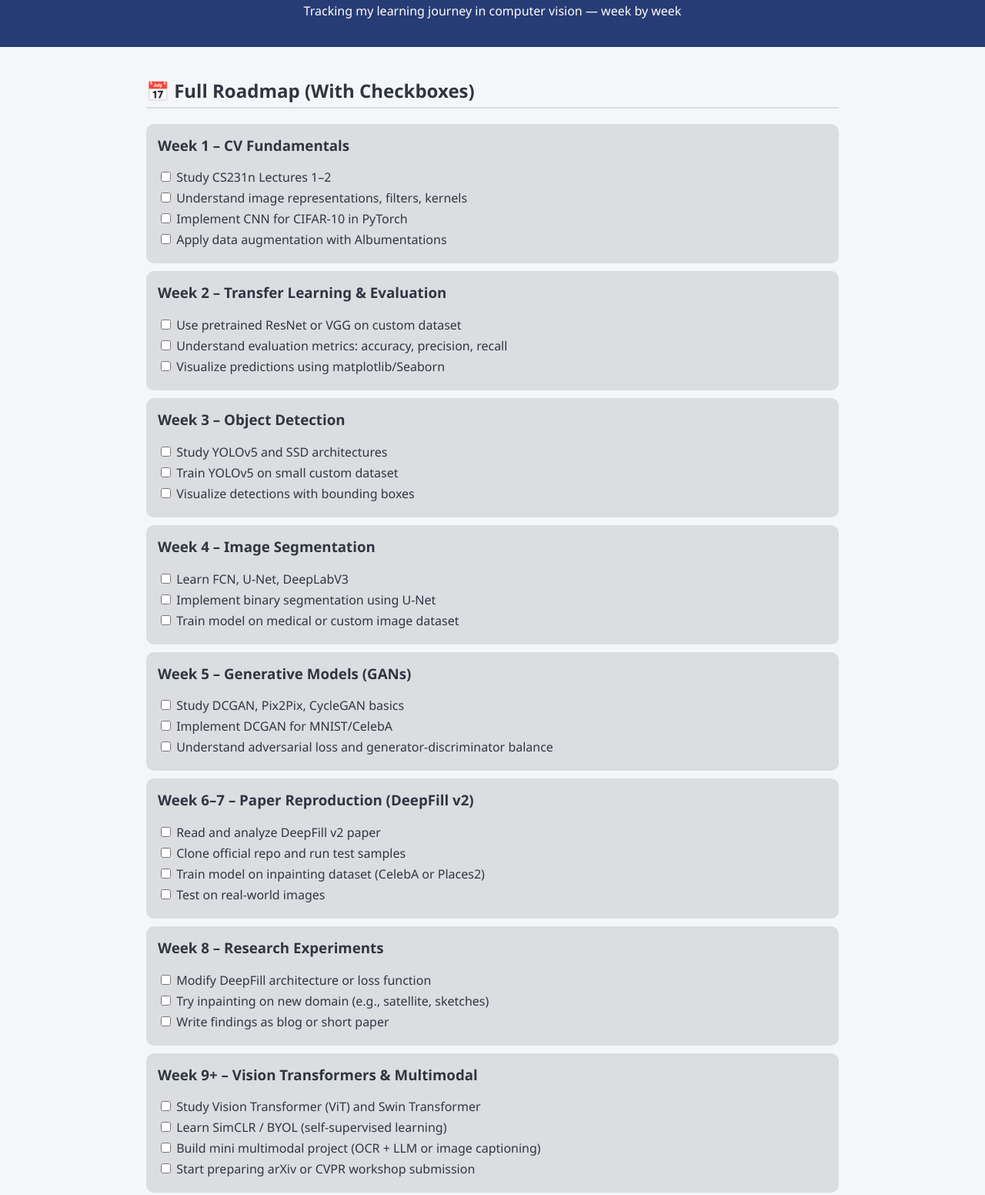
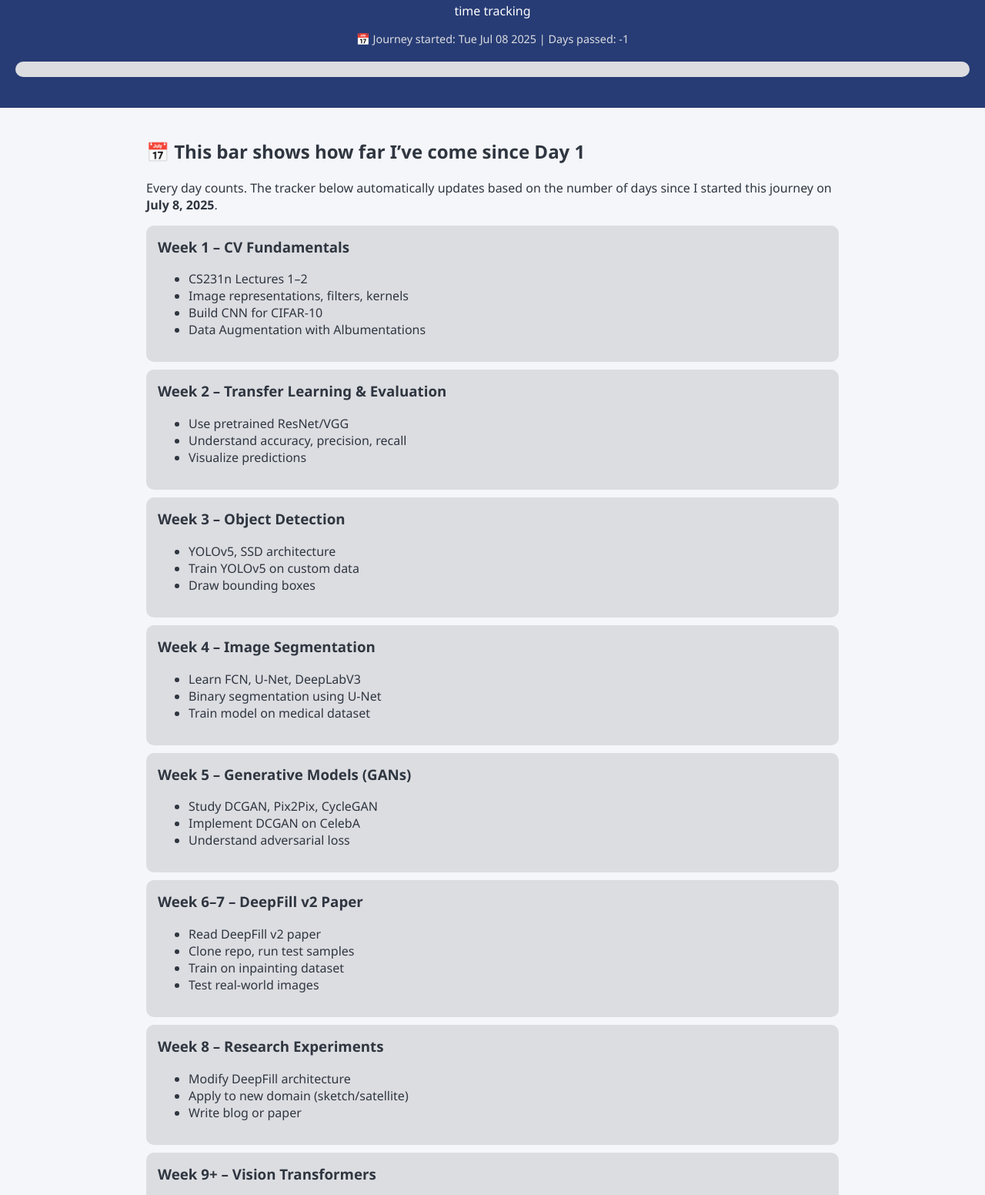
Before and after one commit to onceagainarise/My_coding_Journey, a plain HTML site: page index.html in a window 1280 px wide. Shown: the part 103-1655 px from the top of the page at 77% size. Drawn offline with Linux system fonts and the light colour scheme.

Commit message:
Update index.html

```diff
--- a/index.html
+++ b/index.html
@@ -3,7 +3,7 @@
 <head>
   <meta charset="UTF-8" />
   <meta name="viewport" content="width=device-width, initial-scale=1.0" />
-  <title>My Journey To Become A Coder</title>
+  <title>My Journey To Become A Coder </title>
   <style>
     body {
       font-family: 'Segoe UI', Tahoma, Geneva, Verdana, sans-serif;
@@ -18,14 +18,29 @@
       padding: 20px;
       text-align: center;
     }
+    .start-time {
+      margin-top: 10px;
+      font-size: 0.9em;
+      color: #dcdde1;
+    }
+    .progress-bar {
+      width: 100%;
+      background: #dcdde1;
+      border-radius: 10px;
+      margin: 20px auto;
+      height: 20px;
+      overflow: hidden;
+    }
+    .progress {
+      height: 100%;
+      background: #44bd32;
+      width: 0;
+      transition: width 0.3s ease;
+    }
     .container {
       padding: 20px;
       max-width: 900px;
       margin: auto;
-    }
-    h2 {
-      border-bottom: 2px solid #dcdde1;
-      padding-bottom: 5px;
     }
     .week {
       background: #dcdde1;
@@ -36,9 +51,9 @@
     .week h3 {
       margin-top: 0;
     }
-    label {
-      display: block;
-      margin: 5px 0;
+    .current-week {
+      border: 2px solid #44bd32;
+      background: #e6fbe6;
     }
     footer {
       text-align: center;
@@ -51,87 +66,110 @@
 <body>
   <header>
     <h1>Progress Tracker</h1>
-    <p>Tracking my learning journey in computer vision — week by week</p>
+    <p>time tracking</p>
+    <div class="start-time" id="startTime"></div>
+    <div class="progress-bar">
+      <div class="progress" id="progress"></div>
+    </div>
   </header>
 
   <div class="container">
     <section>
-      <h2>📅 Full Roadmap (With Checkboxes)</h2>
+      <h2>📅 This bar shows how far I’ve come since Day 1</h2>
+      <p>Every day counts. The tracker below automatically updates based on the number of days since I started this journey on <strong>July 8, 2025</strong>.</p>
 
-      <div class="week">
+      <div id="roadmap">
+        <div class="week" id="week1">
           <h3>Week 1 – CV Fundamentals</h3>
-        <label><input type="checkbox"> Study CS231n Lectures 1–2</label>
-        <label><input type="checkbox"> Understand image representations, filters, kernels</label>
-        <label><input type="checkbox"> Implement CNN for CIFAR-10 in PyTorch</label>
-        <label><input type="checkbox"> Apply data augmentation with Albumentations</label>
+          <ul>
+            <li>CS231n Lectures 1–2</li>
+            <li>Image representations, filters, kernels</li>
+            <li>Build CNN for CIFAR-10</li>
+            <li>Data Augmentation with Albumentations</li>
+          </ul>
         </div>
-
-      <div class="week">
+        <div class="week" id="week2">
           <h3>Week 2 – Transfer Learning & Evaluation</h3>
-        <label><input type="checkbox"> Use pretrained ResNet or VGG on custom dataset</label>
-        <label><input type="checkbox"> Understand evaluation metrics: accuracy, precision, recall</label>
-        <label><input type="checkbox"> Visualize predictions using matplotlib/Seaborn</label>
+          <ul>
+            <li>Use pretrained ResNet/VGG</li>
+            <li>Understand accuracy, precision, recall</li>
+            <li>Visualize predictions</li>
+          </ul>
         </div>
-
-      <div class="week">
+        <div class="week" id="week3">
           <h3>Week 3 – Object Detection</h3>
-        <label><input type="checkbox"> Study YOLOv5 and SSD architectures</label>
-        <label><input type="checkbox"> Train YOLOv5 on small custom dataset</label>
-        <label><input type="checkbox"> Visualize detections with bounding boxes</label>
+          <ul>
+            <li>YOLOv5, SSD architecture</li>
+            <li>Train YOLOv5 on custom data</li>
+            <li>Draw bounding boxes</li>
+          </ul>
         </div>
-
-      <div class="week">
+        <div class="week" id="week4">
           <h3>Week 4 – Image Segmentation</h3>
-        <label><input type="checkbox"> Learn FCN, U-Net, DeepLabV3</label>
-        <label><input type="checkbox"> Implement binary segmentation using U-Net</label>
-        <label><input type="checkbox"> Train model on medical or custom image dataset</label>
+          <ul>
+            <li>Learn FCN, U-Net, DeepLabV3</li>
+            <li>Binary segmentation using U-Net</li>
+            <li>Train model on medical dataset</li>
+          </ul>
         </div>
-
-      <div class="week">
+        <div class="week" id="week5">
           <h3>Week 5 – Generative Models (GANs)</h3>
-        <label><input type="checkbox"> Study DCGAN, Pix2Pix, CycleGAN basics</label>
-        <label><input type="checkbox"> Implement DCGAN for MNIST/CelebA</label>
-        <label><input type="checkbox"> Understand adversarial loss and generator-discriminator balance</label>
+          <ul>
+            <li>Study DCGAN, Pix2Pix, CycleGAN</li>
+            <li>Implement DCGAN on CelebA</li>
+            <li>Understand adversarial loss</li>
+          </ul>
         </div>
-
-      <div class="week">
-        <h3>Week 6–7 – Paper Reproduction (DeepFill v2)</h3>
-        <label><input type="checkbox"> Read and analyze DeepFill v2 paper</label>
-        <label><input type="checkbox"> Clone official repo and run test samples</label>
-        <label><input type="checkbox"> Train model on inpainting dataset (CelebA or Places2)</label>
-        <label><input type="checkbox"> Test on real-world images</label>
+        <div class="week" id="week6">
+          <h3>Week 6–7 – DeepFill v2 Paper</h3>
+          <ul>
+            <li>Read DeepFill v2 paper</li>
+            <li>Clone repo, run test samples</li>
+            <li>Train on inpainting dataset</li>
+            <li>Test real-world images</li>
+          </ul>
         </div>
-
-      <div class="week">
+        <div class="week" id="week8">
           <h3>Week 8 – Research Experiments</h3>
-        <label><input type="checkbox"> Modify DeepFill architecture or loss function</label>
-        <label><input type="checkbox"> Try inpainting on new domain (e.g., satellite, sketches)</label>
-        <label><input type="checkbox"> Write findings as blog or short paper</label>
+          <ul>
+            <li>Modify DeepFill architecture</li>
+            <li>Apply to new domain (sketch/satellite)</li>
+            <li>Write blog or paper</li>
+          </ul>
         </div>
-
-      <div class="week">
-        <h3>Week 9+ – Vision Transformers & Multimodal</h3>
-        <label><input type="checkbox"> Study Vision Transformer (ViT) and Swin Transformer</label>
-        <label><input type="checkbox"> Learn SimCLR / BYOL (self-supervised learning)</label>
-        <label><input type="checkbox"> Build mini multimodal project (OCR + LLM or image captioning)</label>
-        <label><input type="checkbox"> Start preparing arXiv or CVPR workshop submission</label>
+        <div class="week" id="week9">
+          <h3>Week 9+ – Vision Transformers</h3>
+          <ul>
+            <li>ViT, Swin Transformer</li>
+            <li>Learn SimCLR, BYOL</li>
+            <li>Multimodal project (OCR + LLM)</li>
+            <li>Begin arXiv/CVPR paper prep</li>
+          </ul>
+        </div>
       </div>
     </section>
   </div>
 
   <footer>
-    <p>Made by Shubham | Updated weekly</p>
+    <p>Made by Shubham | Updated daily</p>
   </footer>
 
   <script>
-    const checkboxes = document.querySelectorAll('input[type="checkbox"]');
-    checkboxes.forEach((cb, i) => {
-      const key = `cv-task-${i}`;
-      cb.checked = localStorage.getItem(key) === 'true';
-      cb.addEventListener('change', () => {
-        localStorage.setItem(key, cb.checked);
-      });
-    });
+    const startDate = new Date('2025-07-08');
+    const today = new Date();
+    const msPerDay = 1000 * 60 * 60 * 24;
+    const elapsedDays = Math.floor((today - startDate) / msPerDay);
+    const totalDays = 63;
+    const percent = Math.min((elapsedDays / totalDays) * 100, 100);
+
+    document.getElementById('progress').style.width = `${percent}%`;
+    document.getElementById('startTime').textContent = `📅 Journey started: ${startDate.toDateString()} | Days passed: ${elapsedDays}`;
+
+    const currentWeek = Math.floor(elapsedDays / 7) + 1;
+    const highlightWeek = document.getElementById(`week${currentWeek}`);
+    if (highlightWeek) {
+      highlightWeek.classList.add('current-week');
+    }
   </script>
 </body>
 </html>
```
Lines whose indentation alone changed are shown as unchanged.
